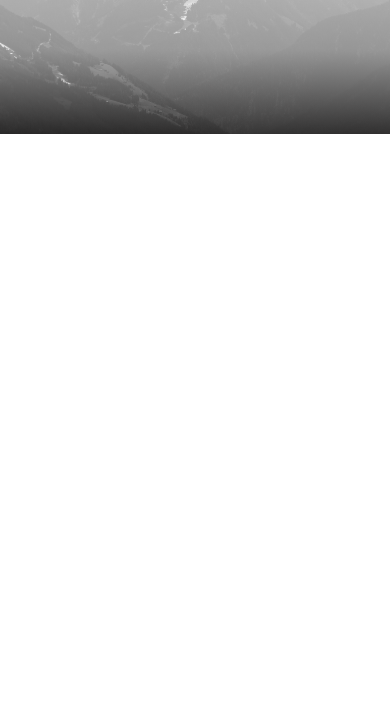
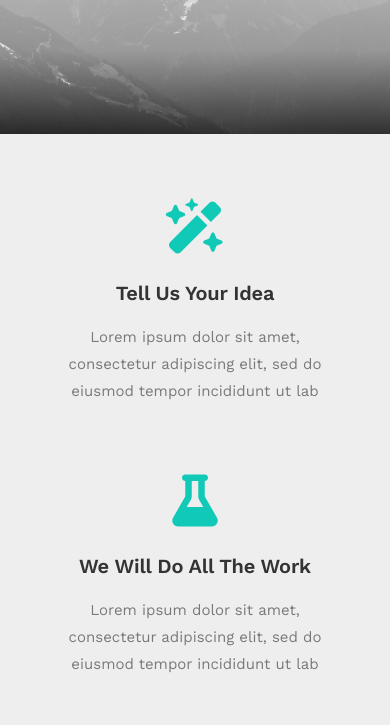
Before and after one commit to MostafaAbdElFatah/Templates, a plain HTML site: page index.html in a window 390 px wide. Shown: the part 337-1062 px from the top of the page. Before the commit the page ends 844 px from the top, so only its background shows below. Drawn offline with nearby package versions, Linux system fonts and the light colour scheme.

Commit message:
feat(features): add responsive features section with modular CSS component

```diff
--- /dev/null
+++ b/assets/css/components/features.css
@@ -0,0 +1,78 @@
+/* ==========================================================================
+   Features Component (components/features.css)
+   ========================================================================== */
+
+/* --------------------------------------------------------------------------
+   1. Features Section Wrapper
+   -------------------------------------------------------------------------- */
+.features {
+    padding: clamp(3rem, 6vw, 4rem) 0;
+    background-color: var(--color-page, #f6f6f6);
+}
+
+/* --------------------------------------------------------------------------
+   2. Responsive Grid Container
+   -------------------------------------------------------------------------- */
+.features__grid {
+    display: grid;
+    grid-template-columns: repeat(auto-fit, minmax(280px, 1fr));
+    gap: 30px;
+    align-items: stretch;
+}
+
+/* --------------------------------------------------------------------------
+   3. Feature Card
+   -------------------------------------------------------------------------- */
+.feature-card {
+    display: flex;
+    flex-direction: column;
+    align-items: center;
+    text-align: center;
+    padding: 20px 15px;
+    border-radius: 8px;
+    transition: transform var(--transition-normal, 300ms ease), box-shadow var(--transition-normal, 300ms ease);
+}
+
+.feature-card:hover {
+    transform: translateY(-4px);
+}
+
+/* --------------------------------------------------------------------------
+   4. Icon Box
+   -------------------------------------------------------------------------- */
+.feature-card__icon {
+    display: inline-flex;
+    align-items: center;
+    justify-content: center;
+    margin-bottom: 24px;
+    color: var(--color-primary, #10cab7);
+    font-size: 3.25rem;
+    transition: transform var(--transition-fast, 200ms ease);
+}
+
+.feature-card:hover .feature-card__icon {
+    transform: scale(1.08);
+}
+
+/* --------------------------------------------------------------------------
+   5. Title (Heading 3)
+   -------------------------------------------------------------------------- */
+.feature-card__title {
+    margin: 0 0 16px;
+    color: var(--color-text, #2c3539);
+    font-size: 1.25rem;
+    font-weight: 600;
+    letter-spacing: -0.2px;
+}
+
+/* --------------------------------------------------------------------------
+   6. Description Text
+   -------------------------------------------------------------------------- */
+.feature-card__text {
+    margin: 0;
+    color: var(--color-text-muted, #777777);
+    font-size: 0.9375rem;
+    line-height: 1.8;
+    max-width: 300px;
+    text-wrap: pretty;
+}
--- a/assets/css/style.css
+++ b/assets/css/style.css
@@ -28,3 +28,6 @@
 
 /* 9. Landing Component */
 @import "components/landing.css";
+
+/* 10. Features Component */
+@import "components/features.css";
--- a/index.html
+++ b/index.html
@@ -57,6 +57,48 @@
             </div>
         </section>
 
+        <!-- =================================================================
+             Features Section
+             ================================================================= -->
+        <section class="features" id="features" aria-label="Key Features">
+            <div class="container">
+                <div class="features__grid">
+                    <!-- Feature 1 -->
+                    <article class="feature-card">
+                        <div class="feature-card__icon" aria-hidden="true">
+                            <i class="fa-solid fa-wand-magic-sparkles"></i>
+                        </div>
+                        <h3 class="feature-card__title">Tell Us Your Idea</h3>
+                        <p class="feature-card__text">
+                            Lorem ipsum dolor sit amet, consectetur adipiscing elit, sed do eiusmod tempor incididunt ut lab
+                        </p>
+                    </article>
+
+                    <!-- Feature 2 -->
+                    <article class="feature-card">
+                        <div class="feature-card__icon" aria-hidden="true">
+                            <i class="fa-solid fa-flask"></i>
+                        </div>
+                        <h3 class="feature-card__title">We Will Do All The Work</h3>
+                        <p class="feature-card__text">
+                            Lorem ipsum dolor sit amet, consectetur adipiscing elit, sed do eiusmod tempor incididunt ut lab
+                        </p>
+                    </article>
+
+                    <!-- Feature 3 -->
+                    <article class="feature-card">
+                        <div class="feature-card__icon" aria-hidden="true">
+                            <i class="fa-solid fa-earth-asia"></i>
+                        </div>
+                        <h3 class="feature-card__title">Your Product Is Worldwide</h3>
+                        <p class="feature-card__text">
+                            Lorem ipsum dolor sit amet, consectetur adipiscing elit, sed do eiusmod tempor incididunt ut lab
+                        </p>
+                    </article>
+                </div>
+            </div>
+        </section>
+
         <section id="about">
             <!-- About content -->
         </section>
```
